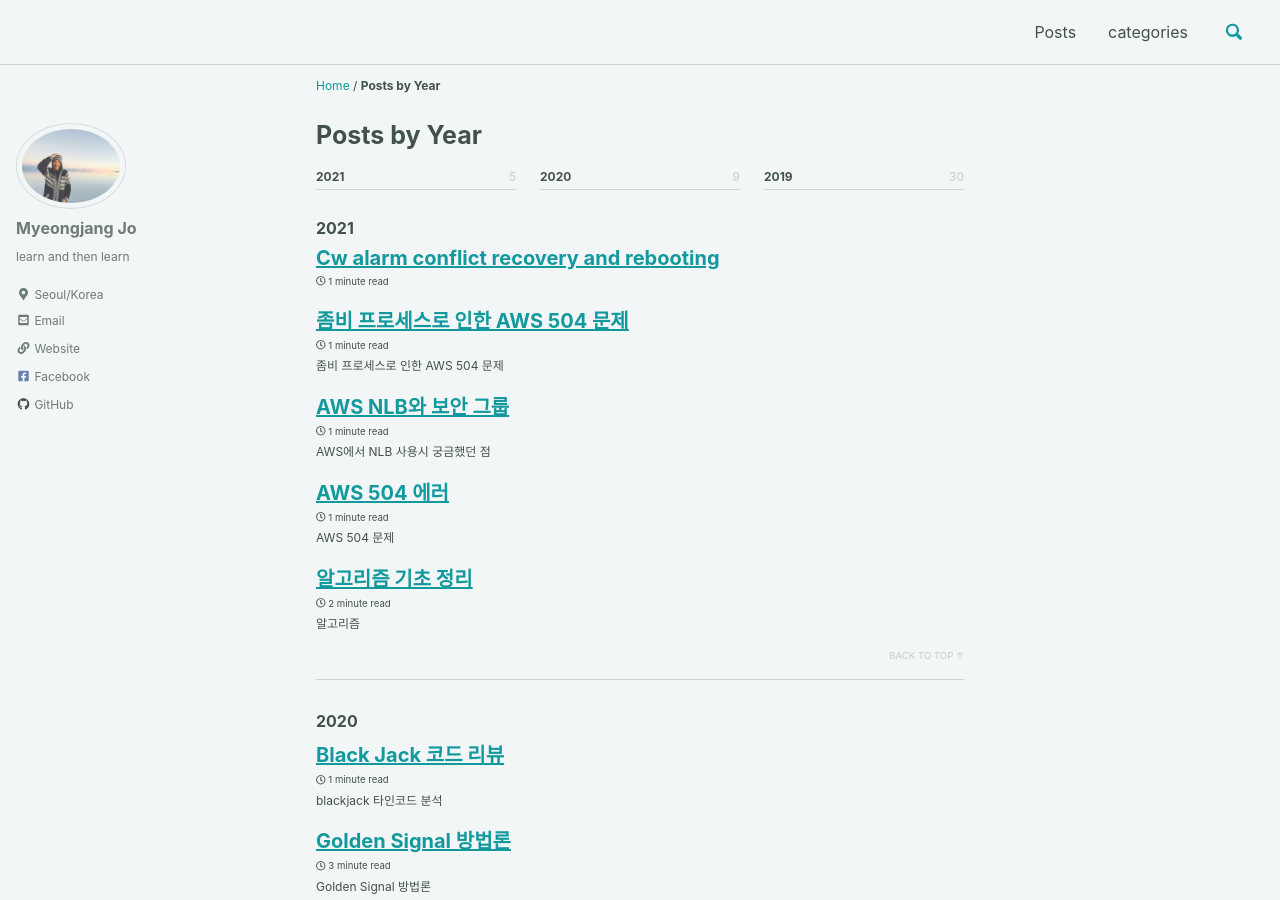
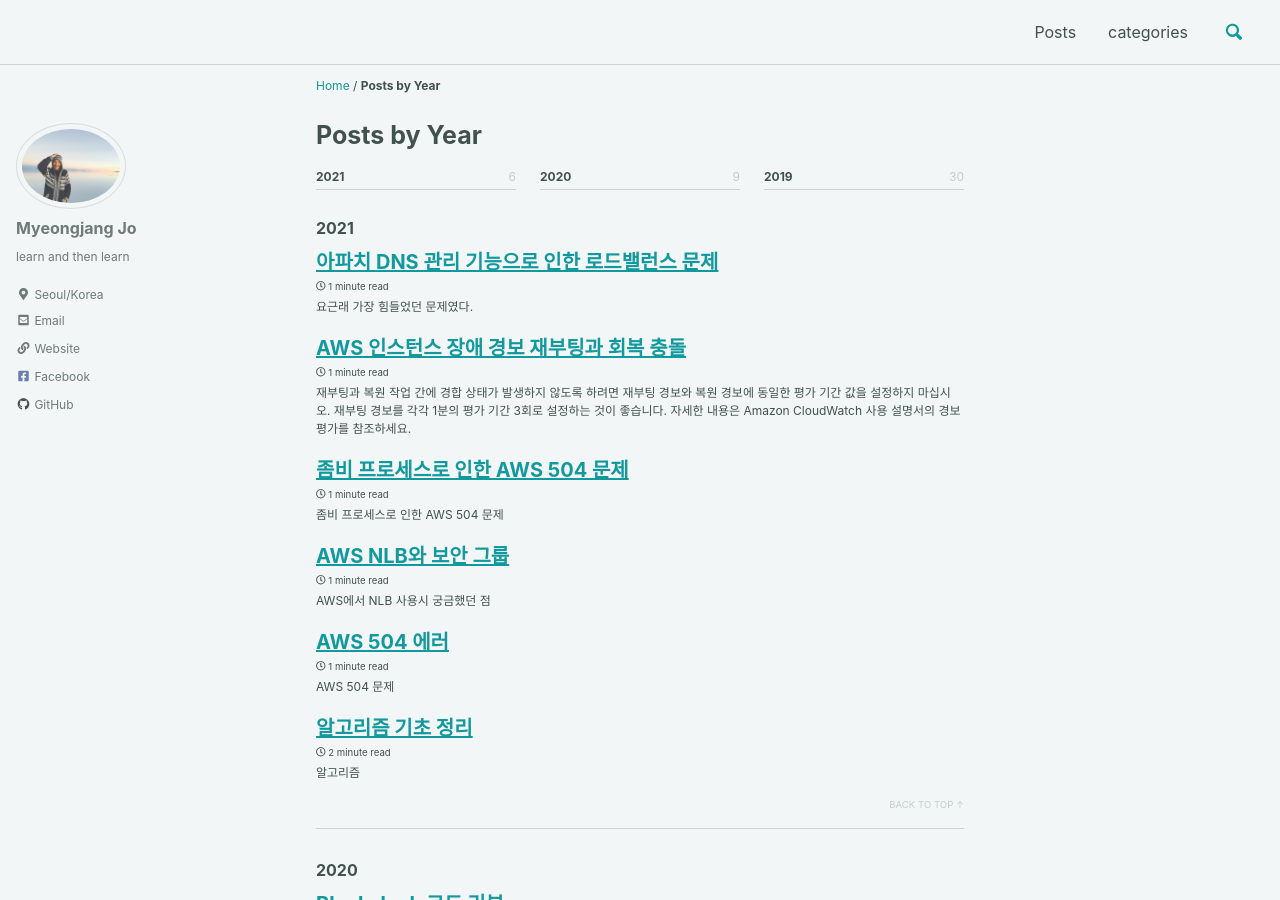
Before and after one commit to josephmjjo/josephmjjo.github.io, a Jekyll site: the page built from _pages/year-archive.md, in a window 1280 px wide and 900 px high. Built offline with Jekyll 4.4.1, drawn with Linux system fonts in a browser that asks for light colours; cached includes are drawn as plain includes; nearby versions of some CDN libraries; part of the change alters nothing that is shown.

Commit message:
add alb error by apache dns

```diff
--- /dev/null
+++ b/_posts/2021-06-13-apache dns alb error.md
@@ -0,0 +1,54 @@
+---
+
+title:  "아파치 DNS 관리 기능으로 인한 로드밸런스 문제"
+
+search: true
+categories:
+  - AWS management diary
+---
+
+
+
+요근래 가장 힘들었던 문제였다.
+
+아파치는 잘 모를 뿐더러 여러 파트 담당자 분들이 확인을 해 주어야 원인 파악이 가능했기 떄문이다.
+
+일단 장애 종류는 503이었다. 503 에러는 응답하는 서버가 서비스를 하지 않을 때 발생한다.
+
+504는 그래도 서버까지 닿긴 닿는다 다만 원하는 응답이 오래 걸려서 타임 아웃이 발생하는 것이다.
+
+하지만 503은 아예 닿지를 않는다. 여기서 예상 할 수 있는 것은 수신 서버가 죽었거나 ip 주소가 잘못된 경우이다.
+
+문제 파악의 실마리는 웹 로그의 ALB 주소와 vpc 흐름 로그에서의 ALB 주소 불일치 였다.
+
+웹로그 열람 담당자가 해당 ALB 주소가 이상하게 맞지 않는 점을 발견했다. 분명 서브넷 대역대는 맞는데 주소는 틀렸다.
+
+그래서 혹시 ALB ip가 수시로 변경 된다는 점을 들어 역대 ip 주소 내역을 보면 확인이 가능하지 않을까 싶었다.
+
+아쉽게도 사용했던 ip 주소 기록을 확인하기는 어려웠다.  이거는 AWS 측에서도 답변을 주지 못했다.
+
+그래도 해당 주소가 서브넷 대역대 안에 있으니 서브넷 안에서의 ip 주소가 원인인 것만은 분명하다.
+
+다른 분께서 해당 문제 관해 구글링을 해 본 결과 우리와 동일한 문제를 해결한 글을 찾아낼 수 있었다.
+
+(해당 블로그 저자님 너무 감사합니다.)
+
+[AWS를 사용하면서 겪은 트러블슈팅 (DNS 기반 HA 관련 이슈)](http://dveamer.github.io/backend/TroubleshootingDNSHAOnAWS.html)
+
+블로그 글에 의하면 아파치가 제공하는 DNS 관리 기능이 원인이다.
+
+해당 기능은  수신 서버가 문제가 생기고 복구시 해당 서버의 ip를 재사용하는 기능을 제공한다.
+
+서버 문제 생겼다고 해당 ip를 갖다 버리면 복구 됐을 때도 못쓰니 너무 아깝지 않은가.
+
+근데 이게 오히려 엉뚱하게도 AWS ALB와 다른 과거에 사용했던 ip를 가져오게 하는 것이라고 한다.(왜?)
+
+(암튼 이걸 어떻게 찾으신거지??? 대충 이건가? )
+
+[The Apache Tomcat Connectors - Reference Guide](https://tomcat.apache.org/connectors-doc/reference/workers.html)
+
+해당 블로그에서는 여러가지 해결책을 제시 하였는데 우리는 NLB로 교체하는 것으로 문제를 해결했다.
+
+NLB는 고정 ip만 사용한다.  그리고 was에서 web으로 넘어갈 때 TCP에 해당 되는 데이터만 넘기면 되기에 변경해도 문제가 되지 않았다.(혹시나 해서 AWS에다가 물어봤는데 걱정 없다고 했다...)
+
+결론:  아파치내에서의 DNS 관리 기능이 원인이었고 장애를 해결하기 위해서는 결국 다 알아야한다....
```
Also changed, not shown: _posts/2021-06-09-CW alarm conflict recovery and rebooting.md (+0 -2 lines), 1 other file.
